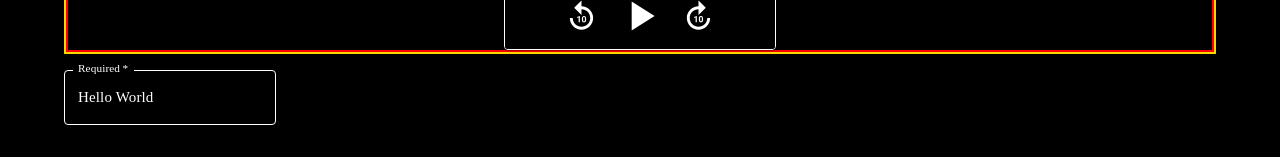
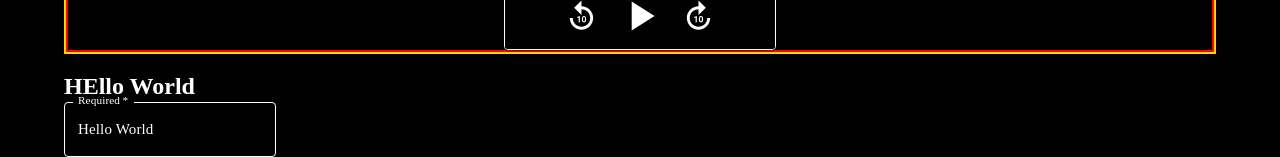
Before and after one commit to linusHernvall/born-to-die, a React (Vite) app in the folder client/: page / in a window 1280 px wide. Shown: the part 5489-5646 px from the top of the page. Before the commit the page ends 5614 px from the top, so only its background shows below. Built offline with nearby package versions, Linux system fonts and the light colour scheme; a web font is replaced by a local one.

Commit message:
Possible to add more colors to palette.

```diff
--- a/client/src/pages/Register.tsx
+++ b/client/src/pages/Register.tsx
@@ -1,4 +1,4 @@
-import { Box, TextField } from "@mui/material";
+import { Box, TextField, Typography } from "@mui/material";
 import gql from "graphql-tag";
 
 const REGISTER_USER = gql`
@@ -28,6 +28,7 @@ const REGISTER_USER = gql`
 function Register() {
   return (
     <Box sx={{ marginTop: "1rem" }}>
+      <Typography variant="h5">HEllo World</Typography>
       <TextField
         required
         id="outlined-required"
--- a/client/src/theme.ts
+++ b/client/src/theme.ts
@@ -27,6 +27,9 @@ export const theme = createTheme({
     },
     secondary: {
       main: "#C40000",
+    },
+    tertiary: {
+      main: "#00F",
     },
   },
   typography: {
--- a/client/tsconfig.json
+++ b/client/tsconfig.json
@@ -16,6 +16,6 @@
     "noEmit": true,
     "jsx": "react-jsx"
   },
-  "include": ["src"],
+  "include": ["src", "types/**/*", "mui.d.ts"],
   "references": [{ "path": "./tsconfig.node.json" }]
 }
```
Also changed, not shown: client/src/mui.d.ts (added, +10 -0 lines).
